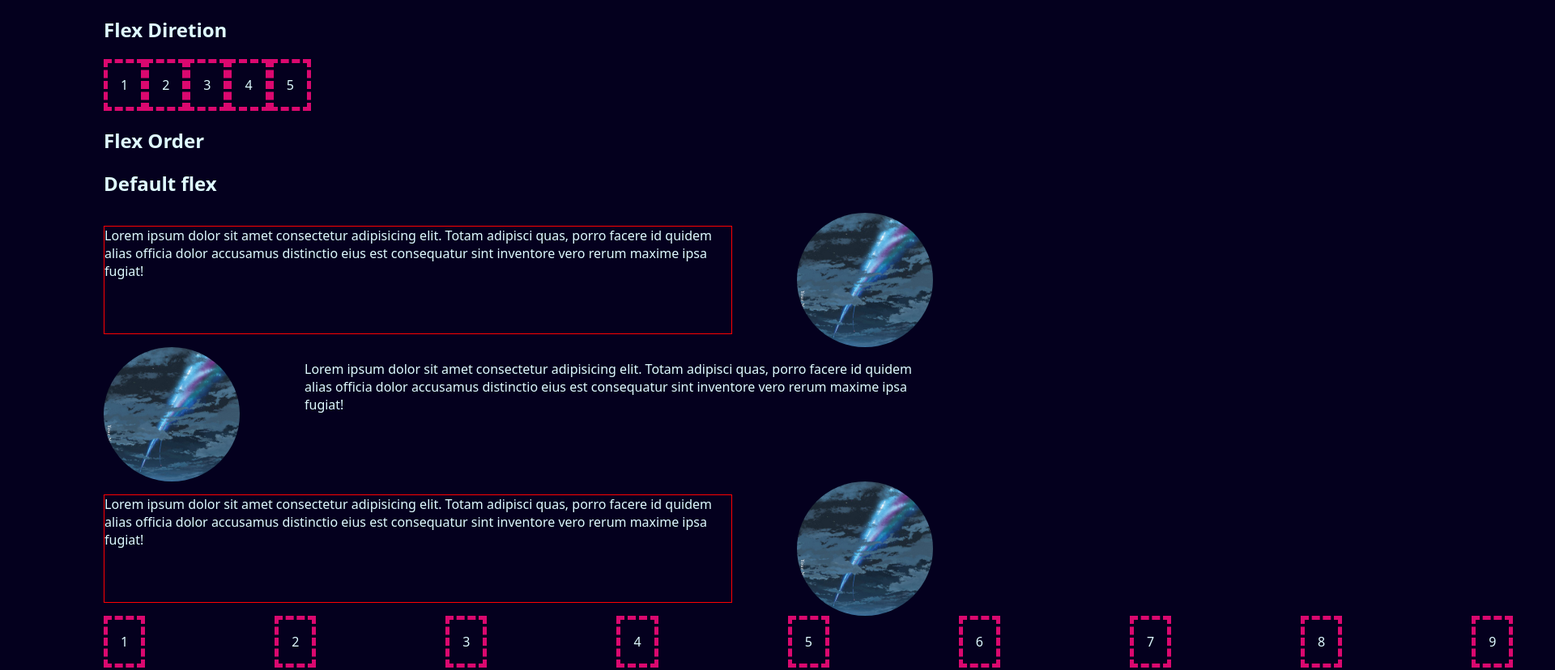
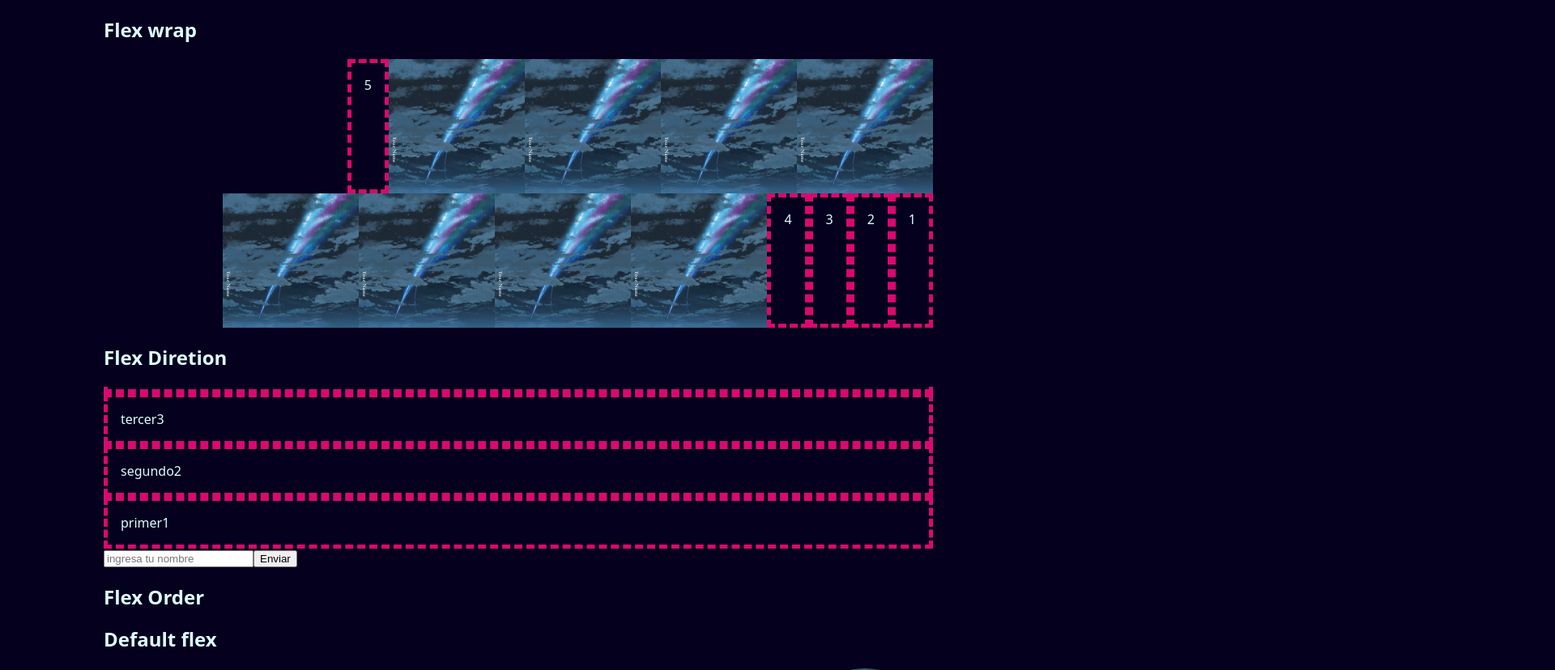
Before and after one commit to sanjavier88/flexbox, a plain HTML site: page index.html in a window 1280 px wide. Shown: the top 828 px of the page at 81% size, 1920 px wide, since content can reach past the window. Drawn offline with Linux system fonts and the light colour scheme.

Commit message:
feature 2

```diff
--- a/css/index.css
+++ b/css/index.css
@@ -1,6 +1,8 @@
 @import url('../flexbox/display-flex.css');
 @import url('../flexbox/flex-order.css');
 @import url('../flexbox/flex-direction.css');
+@import url('../flexbox/flex-wrap.css');
+
 :root {
     --darkColor: #04001e;
     --lightColor: #DFFBFF;
--- a/flexbox/display-flex.css
+++ b/flexbox/display-flex.css
@@ -4,5 +4,5 @@
 
 
 .displayFlex .box + .box {
-    margin-inline-start: 10rem;
+    margin-inline-start: 5rem;
 }
--- a/flexbox/flex-direction.css
+++ b/flexbox/flex-direction.css
@@ -1,3 +1,6 @@
 .flexDirection {
     display: flex;
+    flex-direction: column-reverse;
+    max-block-size: 200px;
+    overflow: auto;
 }
--- /dev/null
+++ b/flexbox/flex-wrap.css
@@ -0,0 +1,9 @@
+.flexWrap {
+    display: flex;
+    overflow: auto;
+    /* flex-wrap: nowrap;
+    flex-wrap: wrap;
+    flex-direction: row-reverse;
+    flex-wrap: wrap-reverse; */
+    flex-flow: row-reverse wrap-reverse
+}
--- a/index.html
+++ b/index.html
@@ -8,14 +8,35 @@
 </head>
 <body>
     <div class="wrapper">
-        <h2>Flex Diretion</h2>
-        <div class="flexDirection">
+        <h2>Flex wrap</h2>
+        <div class="flexWrap">
             <div class="box"></div>
             <div class="box"></div>
             <div class="box"></div>
             <div class="box"></div>
+            <img src="./imagenes/grand-escape.jpg" alt="">
+            <img src="./imagenes/grand-escape.jpg" alt="">
+            <img src="./imagenes/grand-escape.jpg" alt="">
+            <img src="./imagenes/grand-escape.jpg" alt="">
+            <img src="./imagenes/grand-escape.jpg" alt="">
+            <img src="./imagenes/grand-escape.jpg" alt="">
+            <img src="./imagenes/grand-escape.jpg" alt="">
+            <img src="./imagenes/grand-escape.jpg" alt="">
             <div class="box"></div>
         </div>
+    </div>
+    <div class="wrapper">
+        <h2>Flex Diretion</h2>
+        <div class="flexDirection">
+            <div class="box">primer</div>
+            <div class="box">segundo</div>
+            <div class="box">tercer</div>
+            <div class="box"></div>
+            <div class="box"></div>
+        </div>
+        <form action="">
+            <input type="text" placeholder="ingresa tu nombre"><button>Enviar</button>
+        </form>
     </div>
     <div class="wrapper">
         <h2>Flex Order</h2>
```
Also changed, not shown: 1 other file.
